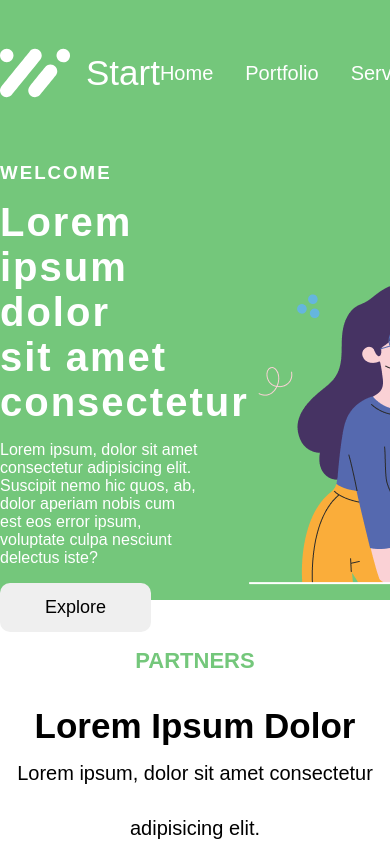
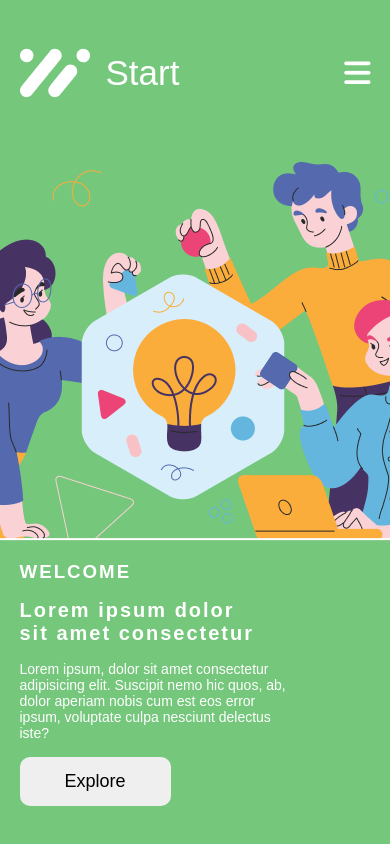
Before and after one commit to maxsadbek/Responsive-Startup-Website, a website: page index.html in a window 390 px wide. Shown: the top 844 px of the page. Drawn offline with Linux system fonts and the light colour scheme; a web font is replaced by a local one.

Commit message:
header responsivni yozib buldim

```diff
--- a/index.html
+++ b/index.html
@@ -20,6 +20,7 @@
 <body>
     <!-- header -->
     <header>
+        <div class="header">
             <nav class="container navbar">
                 <div class="logo">
                     <img src="./img/svg/logo.svg" alt="this is logo">
@@ -31,17 +32,20 @@
                     <li><a href="#">Services</a></li>
                     <li><a href="#">Contact</a></li>
                 </ul>
+                <i class="fa-solid fa-bars"></i>
             </nav>
             <div class="hero container">
                 <div>
                     <h3>WELCOME</h3>
                     <h1>Lorem ipsum dolor sit amet consectetur </h1>
-                <p>Lorem ipsum, dolor sit amet consectetur adipisicing elit. Suscipit nemo hic quos, ab, dolor aperiam
+                    <p>Lorem ipsum, dolor sit amet consectetur adipisicing elit. Suscipit nemo hic quos, ab, dolor
+                        aperiam
                         nobis cum est eos error ipsum, voluptate culpa nesciunt delectus iste?</p>
                     <button>Explore</button>
                 </div>
                 <div>
                     <img src="./img/png/Group.png" alt="">
+                </div>
             </div>
         </div>
     </header>
--- a/scss/Hero/_hero.scss
+++ b/scss/Hero/_hero.scss
@@ -1,7 +1,12 @@
+
 header{
     background-color: #74c77b;
-    height: 600px;
     padding-block: 3rem;
+    .header{
+    background-color: #74c77b;
+    height: 750px;
+
+    }
     .navbar{
         .logo{
             display: flex;
@@ -24,6 +29,9 @@ header{
                     font-size: 20px;
                 }
             }
+        }
+        i{
+            display: none;
         }
     }
     .hero{
@@ -55,4 +63,66 @@ header{
             font-size: 18px;
         }
     }
+    @media screen and (max-width:600px) {
+        .container{
+        max-width: 1300px;
+        width: 90%;
+        margin: 0 auto;
+    }
+        .header{
+    background-color: #74c77b;
+    height: 750px;
+
+    }
+        .navbar{
+        .logo{
+            display: flex;
+            align-items: center;
+            gap: 1rem;
+            font-size: 35px;
+            color: white;
+        }
+        display: flex;
+        justify-content: space-between;
+        align-items: center;
+        ul{
+            display: none;
+        }
+        i{
+            display: block;
+            color: #fff;
+            font-size: 30px;
+        }
+    }
+    .hero{
+        margin-top: 4rem;
+        display: flex;
+        flex-direction: column-reverse;
+        h1{
+            font-size: 20px;
+            width: 70%;
+            letter-spacing: 2px;
+            color: #fff;
+        }
+        h3{
+            letter-spacing: 2px;
+            color: #fff;
+            margin-bottom:1rem;
+            margin-top: 1rem;
+        }
+        p{
+            font-size: 14px;
+            width: 80%;
+            margin-top: 1rem;
+            color: #fff;
+        }
+        button{
+            padding: 14px 45px;
+            border-radius: 10px;
+            margin-top: 1rem;
+            border: none;
+            font-size: 18px;
+        }
+    }
+    }
 }
```
Also changed, not shown: style/style.css, 1 other file. Lines whose indentation alone changed are shown as unchanged.
